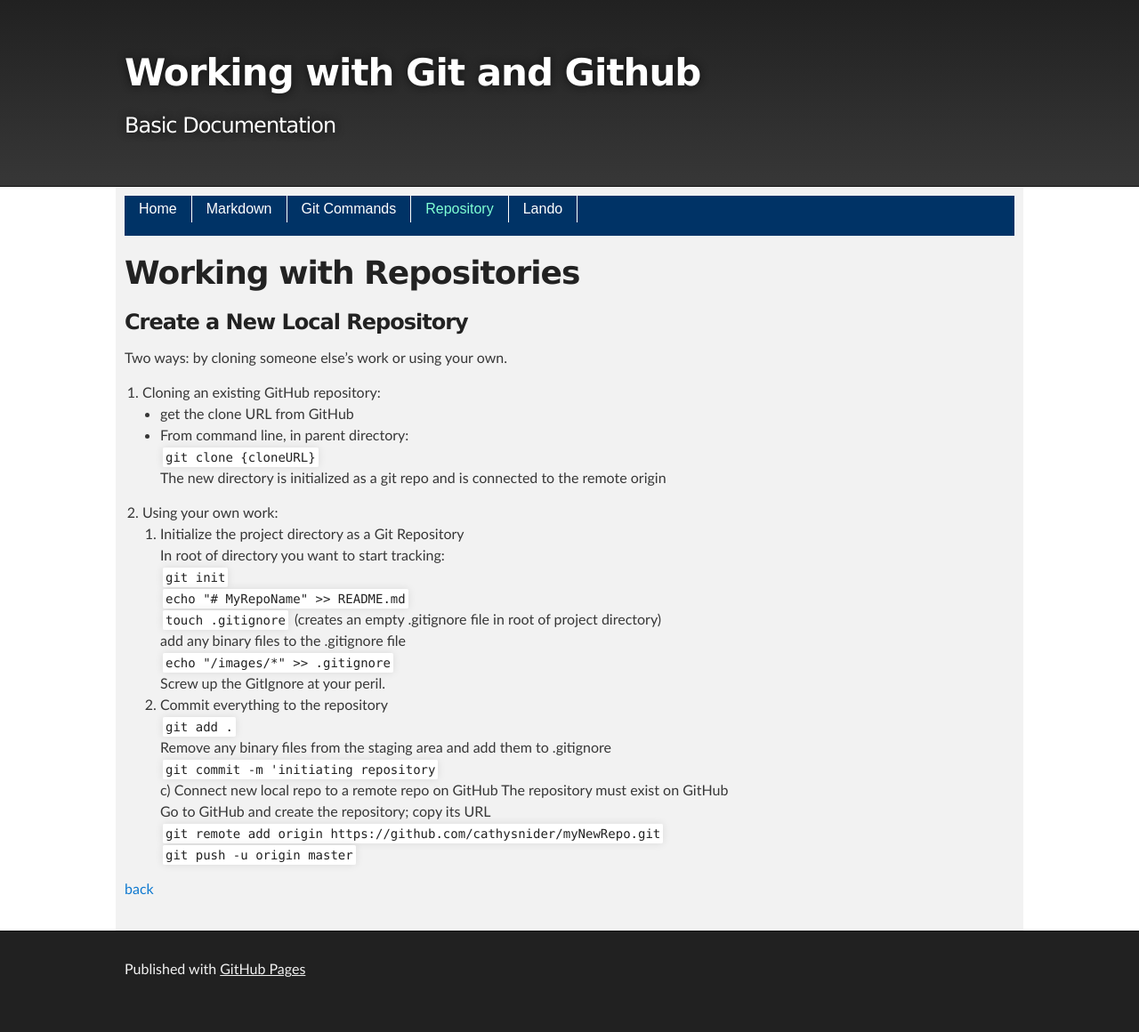
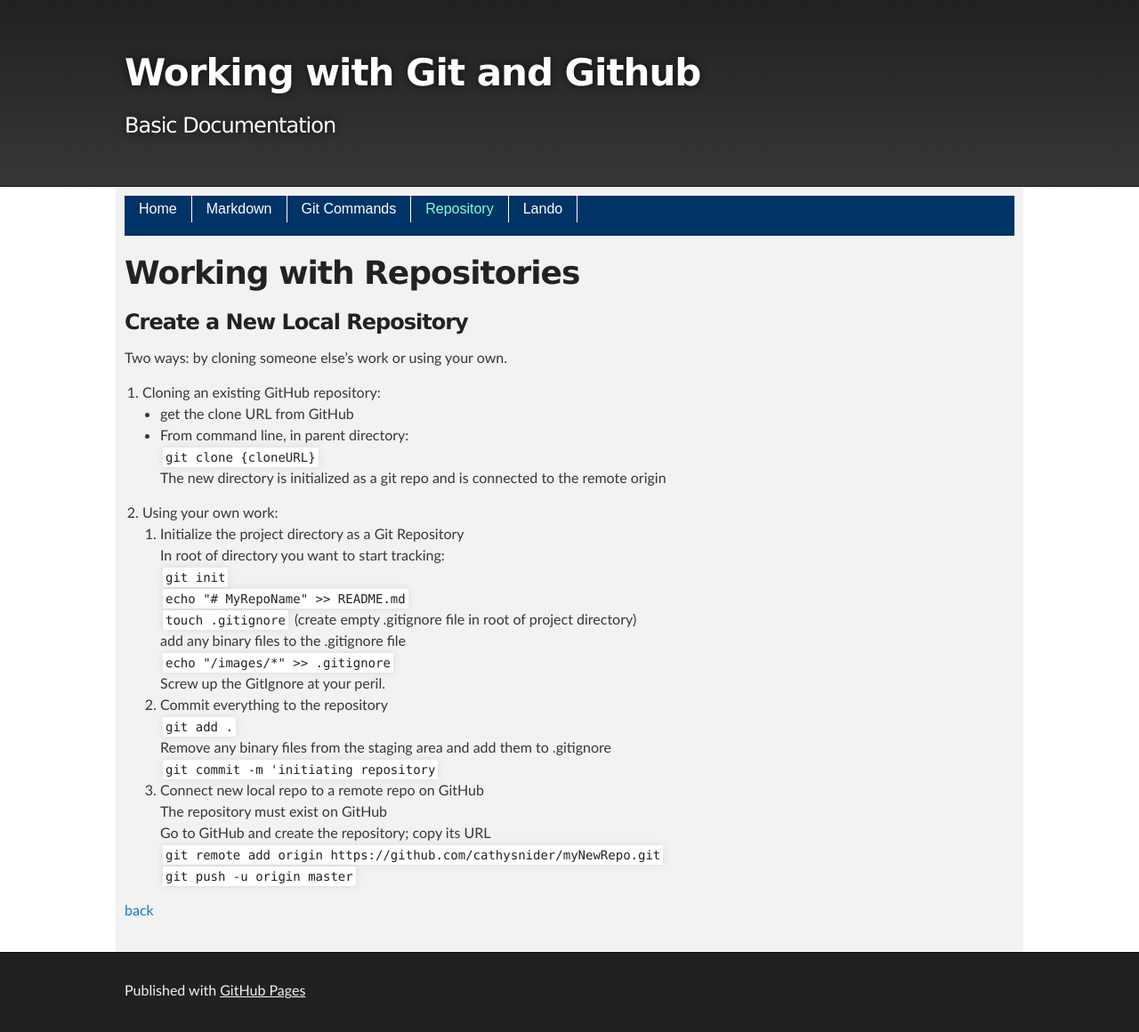
Before and after one commit to cathysnider/cathysnider.github.io, a Jekyll site: the page built from repository.md, in a window 1280 px wide. Shown: the whole page at 89% size. Built offline with Jekyll 4.4.1, drawn with Linux system fonts in a browser that asks for light colours; before the commit the page ends 1136 px from its top, so only the background shows below that.

Commit message:
indent repository page

```diff
--- a/repository.md
+++ b/repository.md
@@ -19,18 +19,18 @@ Two ways: by cloning someone else's work or using your own.
       In root of directory you want to start tracking: <br />
       `git init` <br />
       `echo "# MyRepoName" >> README.md` <br />
-      `touch .gitignore` (creates an empty .gitignore file in root of project directory) <br />
+      `touch .gitignore` (create empty .gitignore file in root of project directory) <br />
       add any binary files to the .gitignore file <br />
       `echo "/images/*" >> .gitignore` <br />
       Screw up the GitIgnore at your peril.
    1. Commit everything to the repository <br />
-`git add .` <br />
-Remove any binary files from the staging area and add them to .gitignore <br />
-`git commit -m 'initiating repository` <br />
-    c) Connect new local repo to a remote repo on GitHub
-The repository must exist on GitHub <br />
-Go to GitHub and create the repository; copy its URL <br />
-`git remote add origin https://github.com/cathysnider/myNewRepo.git` <br />
-`git push -u origin master` <br />
+      `git add .` <br />
+      Remove any binary files from the staging area and add them to .gitignore <br />
+      `git commit -m 'initiating repository` <br />
+   1. Connect new local repo to a remote repo on GitHub <br />
+      The repository must exist on GitHub <br />
+      Go to GitHub and create the repository; copy its URL <br />
+      `git remote add origin https://github.com/cathysnider/myNewRepo.git` <br />
+      `git push -u origin master`
 
 [back](./)
```
